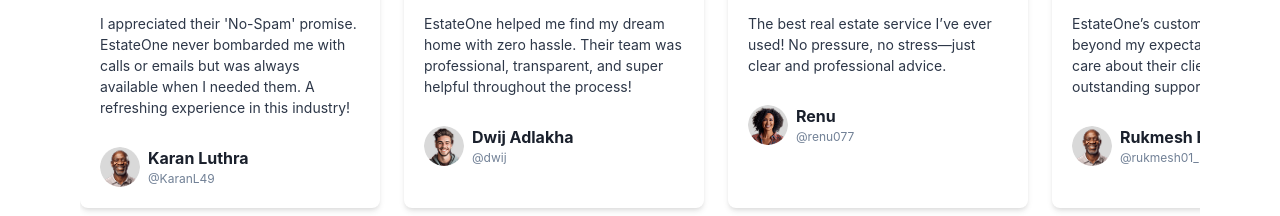
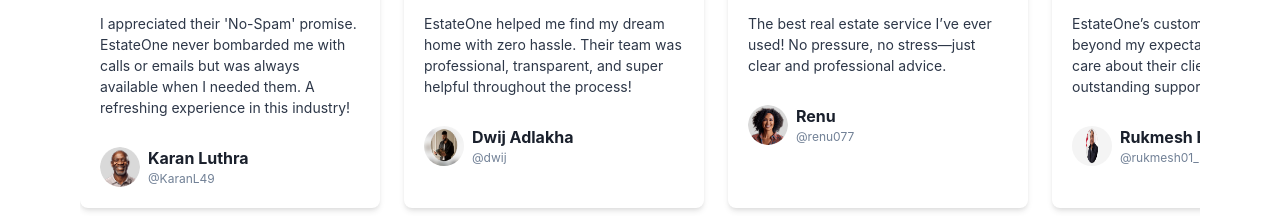
Before and after one commit to Ahsan-26/estate-frontend, a React (Create React App) app: page / in a window 1280 px wide. Shown: the part 2260-2476 px from the top of the page. Built offline with nearby package versions, Linux system fonts and the light colour scheme.

Commit message:
photoes added

```diff
--- a/src/components/Home/ReviewsSection.js
+++ b/src/components/Home/ReviewsSection.js
@@ -4,9 +4,9 @@
 
 const reviews = [
   { name: "Karan Luthra", username: "@KaranL49", text: "I appreciated their 'No-Spam' promise. EstateOne never bombarded me with calls or emails but was always available when I needed them. A refreshing experience in this industry!", image: "/images/p1.png" },
-  { name: "Dwij Adlakha", username: "@dwij", text: "EstateOne helped me find my dream home with zero hassle. Their team was professional, transparent, and super helpful throughout the process!", image: "/images/p2.png" },
+  { name: "Dwij Adlakha", username: "@dwij", text: "EstateOne helped me find my dream home with zero hassle. Their team was professional, transparent, and super helpful throughout the process!", image: "/images/dvij.jpg" },
   { name: "Renu", username: "@renu077", text: "The best real estate service I’ve ever used! No pressure, no stress—just clear and professional advice.", image: "/images/p4.png" },
-  { name: "Rukmesh Bandhu", username: "@rukmesh01_", text: "EstateOne’s customer service was beyond my expectations. They truly care about their clients and provide outstanding support!", image: "/images/p1.png" },
+  { name: "Rukmesh Bandhu", username: "@rukmesh01_", text: "EstateOne’s customer service was beyond my expectations. They truly care about their clients and provide outstanding support!", image: "/images/rukmesh.jpg" },
   { name: "Naman", username: "@Naman421", text: "A reliable real estate service with genuine professionals. EstateOne ensured I got the best deal for my property.", image: "/images/p4.png" },
   { name: "Dikhsha Nagpal", username: "@DK69p", text: "I would highly recommend EstateOne! They took care of everything from property search to final paperwork, making the process stress-free.", image: "/images/p3.png" },
   { name: "Nagendra Adlakha", username: "@Nag12adlakha", text: "Exceptional service with complete transparency. The team at EstateOne made the home-buying process enjoyable and simple.", image: "/images/p4.png" },
```
Also changed, not shown: public/images/dvij.jpg (added), public/images/rukmesh.jpg (added).
